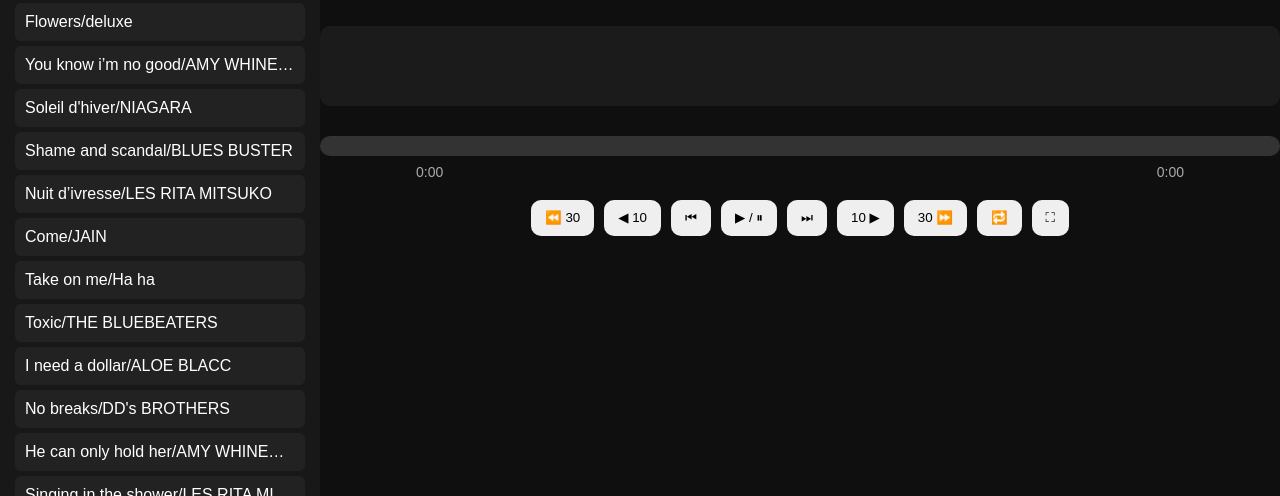
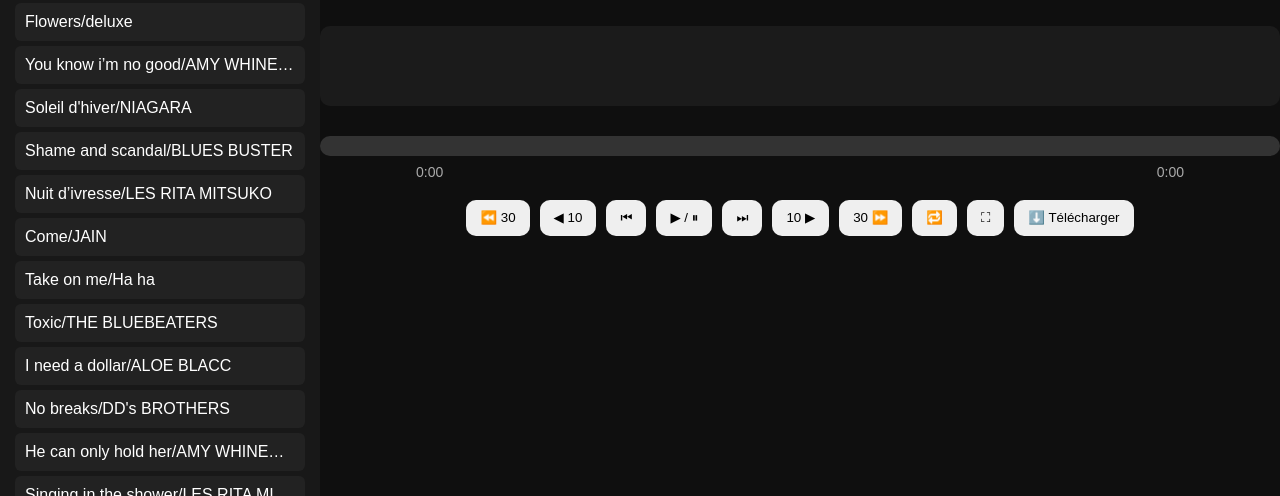
Before and after one commit to DamienLAVAINE/Playlist-BAM-Orchestra, a plain HTML site: page index.html in a window 1280 px wide. Shown: the part 304-800 px from the top of the page. Drawn offline with Linux system fonts and the light colour scheme.

Commit message:
Add download button for current track

```diff
--- a/index.html
+++ b/index.html
@@ -60,6 +60,8 @@
 
   <button onclick="toggleFullscreen()">⛶</button>
 
+  <button onclick="downloadCurrentTrack()">⬇️ Télécharger</button>
+
 </div>
 
 <script src="app.js"></script>
```
